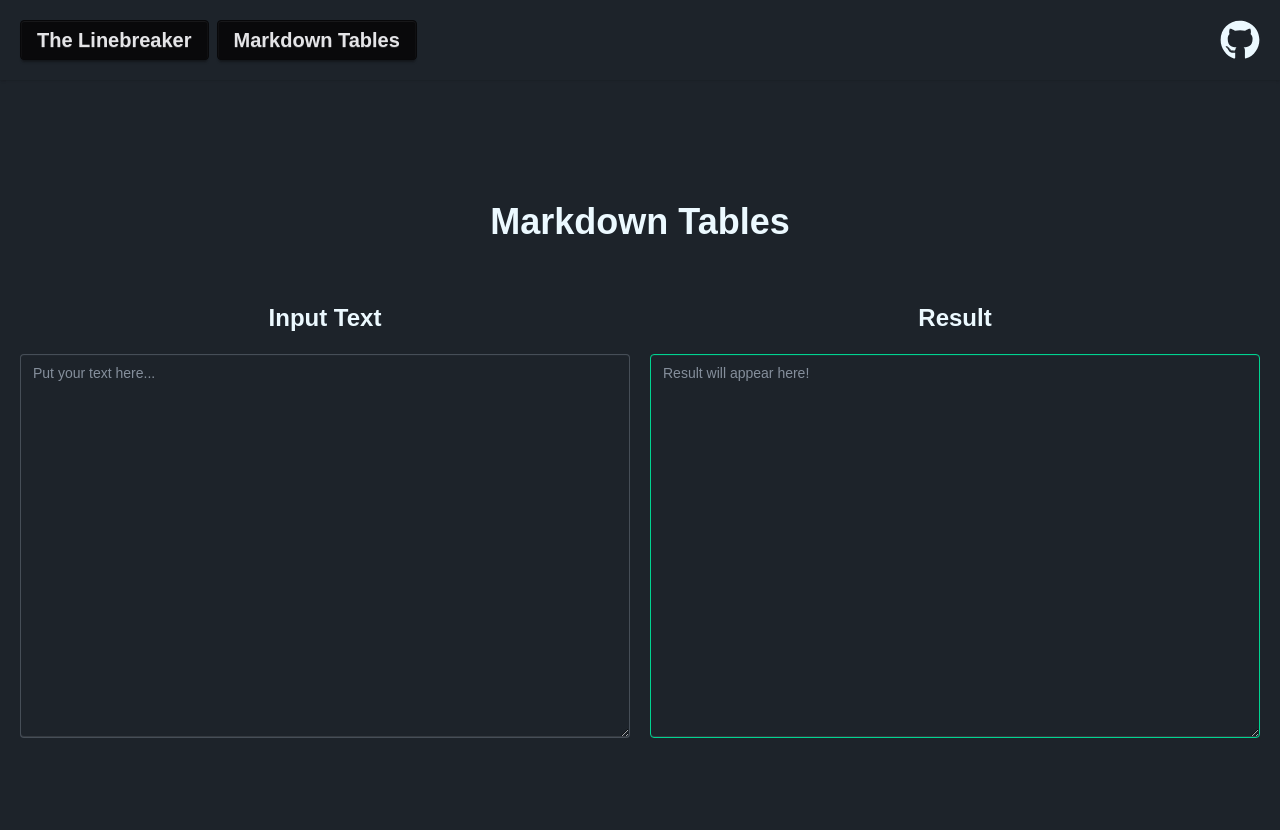
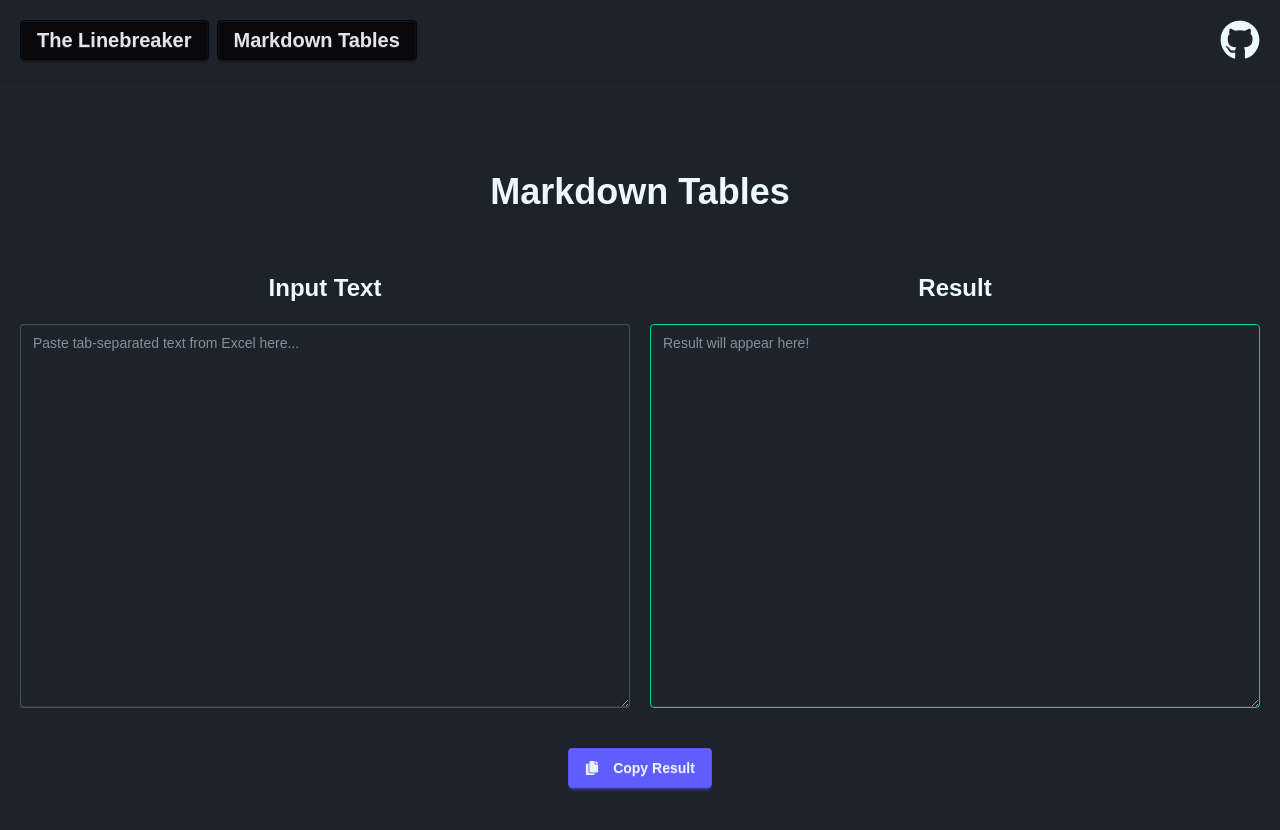
Before and after one commit to maamokun/linebreaker, a React (Vite) app: page /tables in a window 1280 px wide. Shown: the top 830 px of the page. Built offline with nearby package versions, Linux system fonts and the light colour scheme.

Commit message:
feat: Markdown Tables

```diff
--- a/src/routes/index.tsx
+++ b/src/routes/index.tsx
@@ -63,9 +63,7 @@ export default function Linebreaker() {
 		}
 		if (autoCopy) {
 			navigator.clipboard.writeText(outputText);
-			toast.success(
-				`Copied ${lineCount} lines to clipboard!`,
-			);
+			toast.success(`Copied ${lineCount} lines to clipboard!`);
 		}
 	}, [inputText]);
 
--- a/src/routes/tables.tsx
+++ b/src/routes/tables.tsx
@@ -1,4 +1,6 @@
 import { useState, useEffect } from "react";
+import { toast } from "sonner";
+import { FaCopy } from "react-icons/fa";
 
 export default function Tables() {
 	const [inputText, setInputText] = useState<string>("");
@@ -18,22 +20,19 @@ export default function Tables() {
 			return;
 		}
 
-		const headers = lines[0].split("|").map((header) => header.trim());
-		const separator = lines[1]
-			.split("|")
-			.map(() => "---")
-			.join(" | ");
-		const rows = lines.slice(2).map((row) =>
+		// Parse tab-separated values
+		const headers = lines[0].split("\t").map((header) => header.trim());
+		const separator = headers.map(() => "---").join(" | ");
+		const rows = lines.slice(1).map((row) =>
 			row
-				.split("|")
+				.split("\t")
 				.map((cell) => cell.trim())
 				.join(" | "),
 		);
 
 		const table = [headers.join(" | "), separator, ...rows].join("\n");
 		setOutputText(table);
-	}),
-		[inputText];
+	}, [inputText]);
 
 	return (
 		<>
@@ -48,7 +47,7 @@ export default function Tables() {
 						</p>
 						<textarea
 							className="textarea textarea-md w-full h-96"
-							placeholder="Put your text here..."
+							placeholder="Paste tab-separated text from Excel here..."
 							onChange={(e) => setInputText(e.target.value)}
 							value={inputText}
 						/>
@@ -63,6 +62,18 @@ export default function Tables() {
 						/>
 					</div>
 				</div>
+				<div className="flex flex-row items-center justify-center gap-3 mt-5">
+					<button
+						className="btn btn-primary"
+						onClick={() => {
+							navigator.clipboard.writeText(outputText);
+							toast.success(`Copied table to clipboard!`);
+						}}
+					>
+						<FaCopy className="mr-2" />
+						Copy Result
+					</button>
+				</div>
 			</div>
 		</>
 	);
```
